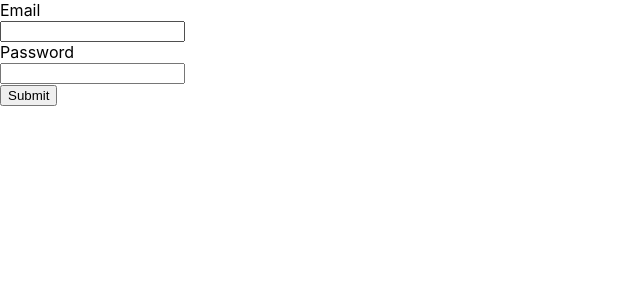
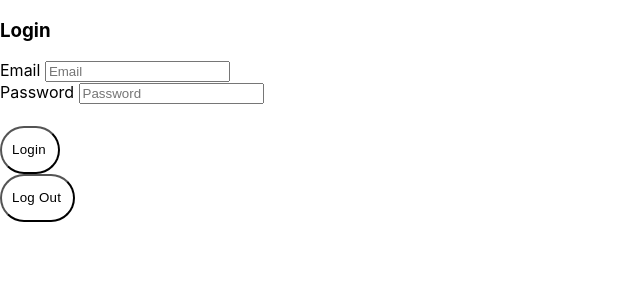
Before and after one commit to azhitkev/se3316-azhitkev-cblatt-pdayarat-lab4, a React (Create React App) app in the folder music-app/: page /login in a window 1280 px wide. Shown: the top 300 px of the page, without its empty margins (0-640 px from the left). Built offline with nearby package versions, Linux system fonts and the light colour scheme; no server answers.

Commit message:
firebase stuff set up
- registration
- login
- logout
- email verification (only thing is login is still allowed without verification)

```diff
--- a/music-app/src/components/LoginPage.js
+++ b/music-app/src/components/LoginPage.js
@@ -1,71 +1,93 @@
-// import "../LoginPage.css";
-
-// export const LoginPage = () => {
-//   return (
-//     <form className="login-wrapper">
-//       <h1>Please Log In</h1>
-//       <label>
-//         <p>Username</p>
-//         <input type="text" />
-//       </label>
-//       <label>
-//         <p>Password</p>
-//         <input type="password" />
-//       </label>
-//       <div>
-//         <button type="submit">Submit</button>
-//       </div>
-//     </form>
-//   );
-// };
-
-import React from "react";
-import axios from "axios";
-import { setAuthToken } from "../helpers/setAuthToken";
+import React, { useEffect, useState } from "react";
+import { onAuthStateChanged, signOut } from "firebase/auth";
+import { auth } from "../firebase-config";
+import { signInWithEmailAndPassword } from "firebase/auth";
 
 export function LoginPage() {
-  const handleSubmit = (email, password) => {
-    //reqres registered sample user
-    const loginPayload = {
-      email: "eve.holt@reqres.in",
-      password: "cityslicka",
-    };
+  const [user, setUser] = useState({});
+  const [emailLogin, setEmailLogin] = useState(null);
+  const [passwordLogin, setPasswordLogin] = useState(null);
 
-    axios
-      .post("https://reqres.in/api/login", loginPayload)
-      .then((response) => {
-        //get token from response
-        const token = response.data.token;
+  useEffect(() => {
+    onAuthStateChanged(auth, (currentUser) => {
+      setUser(currentUser);
+    });
+  }, []);
 
-        //set JWT token to local
-        localStorage.setItem("token", token);
+  const handleInputChange = (e) => {
+    //you get the id and value entered in the input box
+    const { id, value } = e.target;
+    //if id is firstName, you set the setFirstName to the value in the input box (so on for the other ones)
+    if (id === "email-login") {
+      setEmailLogin(value);
+    }
+    if (id === "password-login") {
+      setPasswordLogin(value);
+    }
+  };
 
-        //set token to axios common header
-        setAuthToken(token);
+  const login = async () => {
+    if (auth.currentUser.emailVerified) {
+      try {
+        const user = await signInWithEmailAndPassword(
+          auth,
+          emailLogin,
+          passwordLogin
+        );
+        console.log(user);
+      } catch (error) {
+        console.log(error.message);
+      }
+    } else {
+      console.log("user is not verified");
+    }
+  };
 
-        //redirect user to home page
-        window.location.href = "/dashboard";
-      })
-      .catch((err) => console.log(err));
+  const logout = async () => {
+    await signOut(auth);
+    console.log("logged out");
   };
 
   return (
-    <form
-      onSubmit={(event) => {
-        event.preventDefault();
-        const [email, password] = event.target.children;
-        handleSubmit(email, password);
-      }}
-    >
-      <label for="email">Email</label>
-      <br />
-      <input type="email" id="email" name="email" />
-      <br />
-      <label for="password">Password</label>
-      <br />
-      <input type="password" id="password" name="password" />
-      <br></br>
-      <input type="submit" value="Submit" />
-    </form>
+    <div className="form">
+      <h3>Login</h3>
+      <div className="form-body">
+        <div className="email">
+          <label className="form__label" for="email">
+            Email{" "}
+          </label>
+          <input
+            type="email"
+            id="email-login"
+            value={emailLogin}
+            onChange={(e) => handleInputChange(e)}
+            className="form__input"
+            placeholder="Email"
+          />
+        </div>
+        <div className="password">
+          <label className="form__label" for="password">
+            Password{" "}
+          </label>
+          <input
+            className="form__input"
+            type="password"
+            id="password-login"
+            value={passwordLogin}
+            onChange={(e) => handleInputChange(e)}
+            placeholder="Password"
+          />
+        </div>
+      </div>
+      <div class="footer">
+        <h1>{user?.email}</h1>
+        <button type="submit" onClick={login} class="btn">
+          Login
+        </button>
+        <button type="submit" onClick={logout} class="btn">
+          Log Out
+        </button>
+      </div>
+    </div>
   );
 }
--- a/music-app/src/components/RegistrationForm.js
+++ b/music-app/src/components/RegistrationForm.js
@@ -1,23 +1,36 @@
 import { useState } from "react";
 import axios from "axios";
+import {
+  createUserWithEmailAndPassword,
+  sendEmailVerification,
+} from "firebase/auth";
+import { auth } from "../firebase-config";
 
 export const RegistrationForm = () => {
-  const [firstNameReg, setFirstName] = useState(null);
-  const [lastNameReg, setLastName] = useState(null);
   const [emailReg, setEmail] = useState(null);
   const [passwordReg, setPassword] = useState(null);
   const [confirmPassword, setConfirmPassword] = useState(null);
+
+  const register = async () => {
+    try {
+      //add if passwordreg == confirmpassword
+      const user = await createUserWithEmailAndPassword(
+        auth,
+        emailReg,
+        passwordReg
+      );
+      await sendEmailVerification(auth.currentUser);
+      auth.signOut();
+      console.log(user);
+    } catch (error) {
+      console.log(error.message);
+    }
+  };
 
   const handleInputChange = (e) => {
     //you get the id and value entered in the input box
     const { id, value } = e.target;
     //if id is firstName, you set the setFirstName to the value in the input box (so on for the other ones)
-    if (id === "firstName") {
-      setFirstName(value);
-    }
-    if (id === "lastName") {
-      setLastName(value);
-    }
     if (id === "email") {
       setEmail(value);
     }
@@ -29,50 +42,23 @@ export const RegistrationForm = () => {
     }
   };
 
-  const handleRegisterBtn = () => {
-    axios
-      .post("http://localhost:4000/register", {
-        first_name: firstNameReg,
-        last_name: lastNameReg,
-        email: emailReg,
-        password: passwordReg,
-      })
-      .then((response) => {
-        console.log(response);
-      });
-  };
+  //   const handleRegisterBtn = () => {
+  //     axios
+  //       .post("http://localhost:4000/register", {
+  //         first_name: firstNameReg,
+  //         last_name: lastNameReg,
+  //         email: emailReg,
+  //         password: passwordReg,
+  //       })
+  //       .then((response) => {
+  //         console.log(response);
+  //       });
+  //   };
 
   return (
     <div className="form">
       <h3>Registration</h3>
       <div className="form-body">
-        <div className="username">
-          <label className="form__label" for="firstName">
-            First Name{" "}
-          </label>
-          <input
-            className="form__input"
-            type="text"
-            value={firstNameReg}
-            onChange={(e) => handleInputChange(e)}
-            id="firstName"
-            placeholder="First Name"
-          />
-        </div>
-        <div className="lastname">
-          <label className="form__label" for="lastName">
-            Last Name{" "}
-          </label>
-          <input
-            type="text"
-            name=""
-            id="lastName"
-            value={lastNameReg}
-            onChange={(e) => handleInputChange(e)}
-            className="form__input"
-            placeholder="LastName"
-          />
-        </div>
         <div className="email">
           <label className="form__label" for="email">
             Email{" "}
@@ -114,7 +100,7 @@ export const RegistrationForm = () => {
         </div>
       </div>
       <div class="footer">
-        <button type="submit" onClick={() => handleRegisterBtn()} class="btn">
+        <button type="submit" onClick={() => register()} class="btn" id="register-btn">
           Register
         </button>
       </div>
--- /dev/null
+++ b/music-app/src/firebase-config.js
@@ -0,0 +1,17 @@
+import { initializeApp } from "firebase/app";
+import { getAuth } from "firebase/auth";
+
+const firebaseConfig = {
+  apiKey: "AIzaSyCxcz5_-N_-Cpm09gqmN8Ezu_d8AQsmGRU",
+  authDomain: "se3316-lab4-cd7d5.firebaseapp.com",
+  projectId: "se3316-lab4-cd7d5",
+  storageBucket: "se3316-lab4-cd7d5.appspot.com",
+  messagingSenderId: "689631822144",
+  appId: "1:689631822144:web:179f0fd0326104e5f7baa5",
+  measurementId: "G-JKK5V2JVLE",
+};
+
+const app = initializeApp(firebaseConfig);
+
+//the app will have authentication
+export const auth = getAuth(app);
--- a/music-app/src/index.css
+++ b/music-app/src/index.css
@@ -1,20 +1,23 @@
+@tailwind base;
+@tailwind components;
+@tailwind utilities;
+
 body {
   margin: 0;
-  font-family: -apple-system, BlinkMacSystemFont, 'Segoe UI', 'Roboto', 'Oxygen',
-    'Ubuntu', 'Cantarell', 'Fira Sans', 'Droid Sans', 'Helvetica Neue',
+  font-family: -apple-system, BlinkMacSystemFont, "Segoe UI", "Roboto", "Oxygen",
+    "Ubuntu", "Cantarell", "Fira Sans", "Droid Sans", "Helvetica Neue",
     sans-serif;
   -webkit-font-smoothing: antialiased;
   -moz-osx-font-smoothing: grayscale;
 }
 
 code {
-  font-family: source-code-pro, Menlo, Monaco, Consolas, 'Courier New',
+  font-family: source-code-pro, Menlo, Monaco, Consolas, "Courier New",
     monospace;
 }
 
-
 /* Playlsit table css */
-#t1{
+#t1 {
   font-weight: bold;
 }
 table {
@@ -24,11 +27,16 @@ table {
   margin-left: auto;
   margin-right: auto;
 }
-table td, #t1 th {
+table td,
+#t1 th {
   padding: 8px;
 }
-table tr:nth-child(odd){background-color: #f2f2f2;}
-table tr:hover {background-color: #ddd;}
+table tr:nth-child(odd) {
+  background-color: #f2f2f2;
+}
+table tr:hover {
+  background-color: #ddd;
+}
 table th {
   padding-top: 12px;
   padding-bottom: 12px;
@@ -45,7 +53,7 @@ th:last-child {
   border-radius: 0 10px 10px 0;
 }
 /* Playlist table info */
-.playlist-info{
+.playlist-info {
   padding-left: 75px;
 }
 /* Playlist remove buttons */
@@ -57,7 +65,7 @@ th:last-child {
   border: 1px solid lighten(gray, 24%);
   height: 48px;
   padding: 0 12px 0 10px;
-  letter-spacing: .25px;
+  letter-spacing: 0.25px;
   border-radius: 24px;
   cursor: pointer;
 }
--- /dev/null
+++ b/postcss.config.js
@@ -0,0 +1,6 @@
+module.exports = {
+  plugins: {
+    tailwindcss: {},
+    autoprefixer: {},
+  },
+}
```
Also changed, not shown: package.json (+7 -2 lines), tailwind.config.js (added, +8 -0 lines), 1 other file (tests, documents, lock files or other folders).
